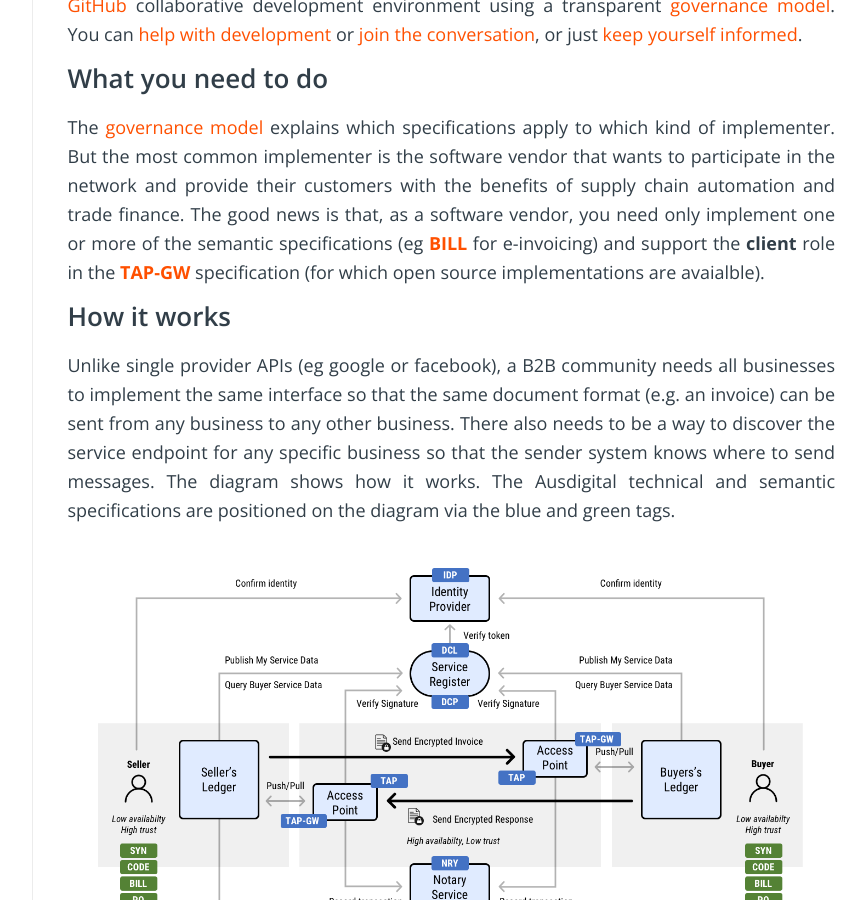
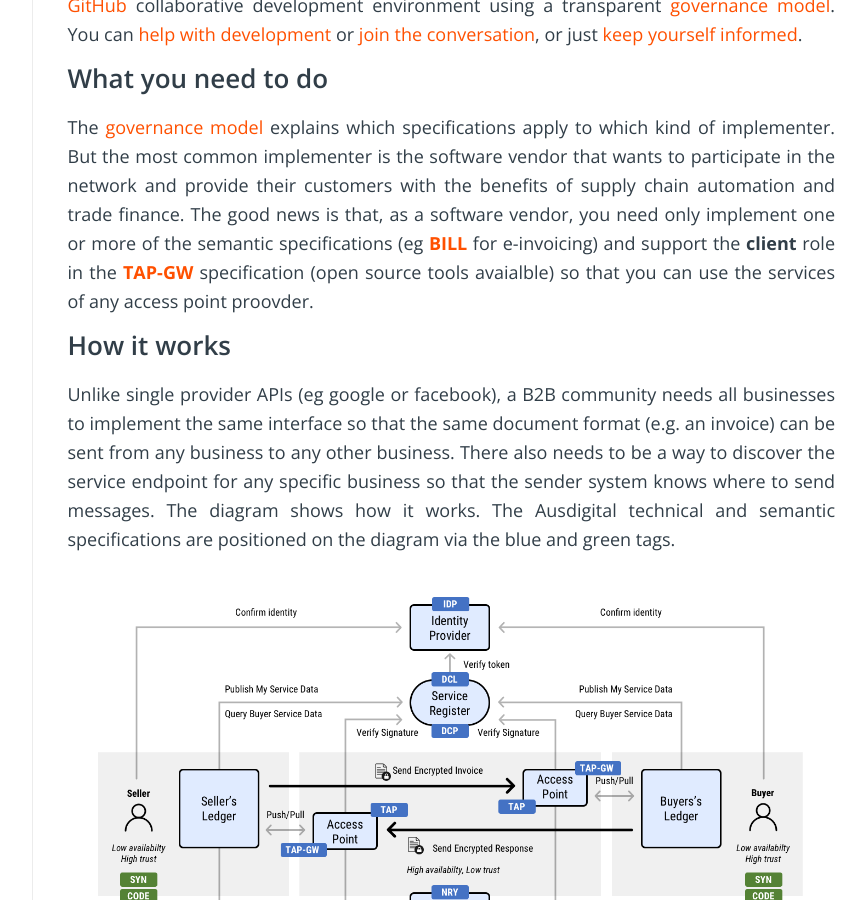
Before and after one commit to ausdigital/ausdigital.github.io, a Jekyll site: the page built from index.md, in a window 1280 px wide and 900 px high, scrolled down 1260 px. Shown: the whole window, without its empty margins (340-1206 px from the left). Built offline with Jekyll 4.4.1, drawn with Linux system fonts in a browser that asks for light colours; comment, search, counter and statistics services are not loaded; our own code applies the rules of GitHub Pages for plain Markdown files.

Commit message:
tweak wording

```diff
--- a/index.md
+++ b/index.md
@@ -18,7 +18,7 @@ All specification development is done as an open community processes based aroun
 
 ## What you need to do
 
-The [governance model](/pages/governance-model.md) explains which specifications apply to which kind of implementer.  But the most common implementer is the software vendor that wants to participate in the network and provide their customers with the benefits of supply chain automation and trade finance.  The good news is that, as a software vendor, you need only implement one or more of the semantic specifications (eg **[BILL](http://ausdigital.org/ausdigital-bill/)** for e-invoicing) and support the **client** role in the **[TAP-GW](http://ausdigital.org/ausdigital-tap-gw/)** specification (for which open source implementations are avaialble).
+The [governance model](/pages/governance-model.md) explains which specifications apply to which kind of implementer.  But the most common implementer is the software vendor that wants to participate in the network and provide their customers with the benefits of supply chain automation and trade finance.  The good news is that, as a software vendor, you need only implement one or more of the semantic specifications (eg **[BILL](http://ausdigital.org/ausdigital-bill/)** for e-invoicing) and support the **client** role in the **[TAP-GW](http://ausdigital.org/ausdigital-tap-gw/)** specification (open source tools avaialble) so that you can use the services of any access point proovder.
 
 ## How it works
 
```
